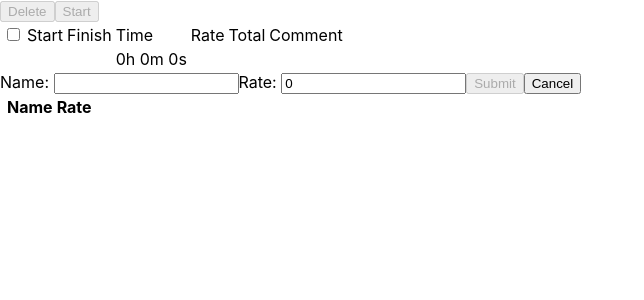
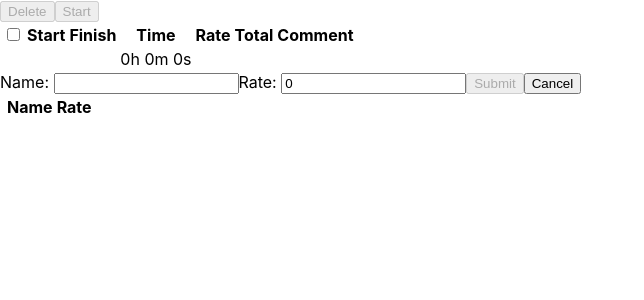
Before and after one commit to vinhanguyen/timesheet, a React (Create React App) app: page / in a window 1280 px wide. Shown: the top 300 px of the page, without its empty margins (0-644 px from the left). Built offline with nearby package versions, Linux system fonts and the light colour scheme.

Commit message:
Deselect select all on delete

```diff
--- a/src/tasks.tsx
+++ b/src/tasks.tsx
@@ -64,6 +64,7 @@ export default function Tasks({currentJobId}: any) {
       await deleteTask(id);
     }
     setSelectedIds([]);
+    setSelectAll(false);
     setTasks(await getTasks(currentJobId));
   }
 
@@ -86,15 +87,15 @@ export default function Tasks({currentJobId}: any) {
       <table>
         <thead>
           <tr>
-            <td>
+            <th>
               <input type="checkbox" checked={selectAll} onChange={handleSelectAll} />
-            </td>
-            <td>Start</td>
-            <td>Finish</td>
-            <td>Time</td>
-            <td>Rate</td>
-            <td>Total</td>
-            <td>Comment</td>
+            </th>
+            <th>Start</th>
+            <th>Finish</th>
+            <th>Time</th>
+            <th>Rate</th>
+            <th>Total</th>
+            <th>Comment</th>
           </tr>
         </thead>
         <tbody>
@@ -120,6 +121,7 @@ export default function Tasks({currentJobId}: any) {
             <td>{formatTimeHms(totalTime)}</td>
             <td>{job ? formatCurrency(job.rate) : null}</td>
             <td>{job ? formatCurrency(msToHours(totalTime)*job.rate) : null}</td>
+            <td></td>
           </tr>
         </tfoot>
       </table>
```
